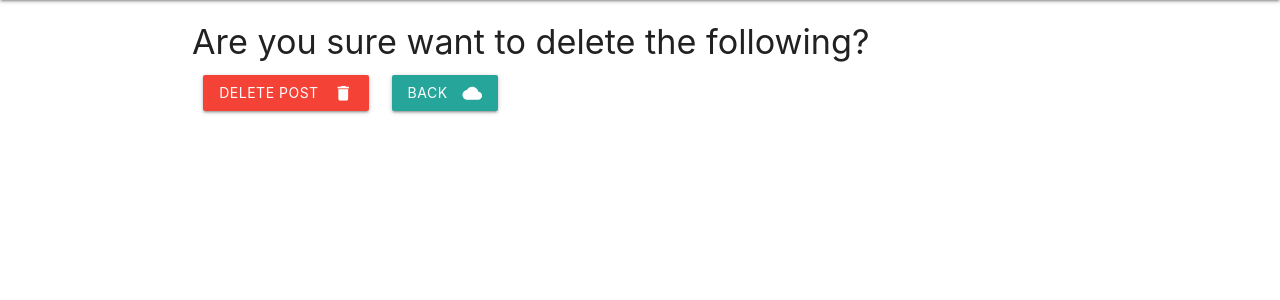
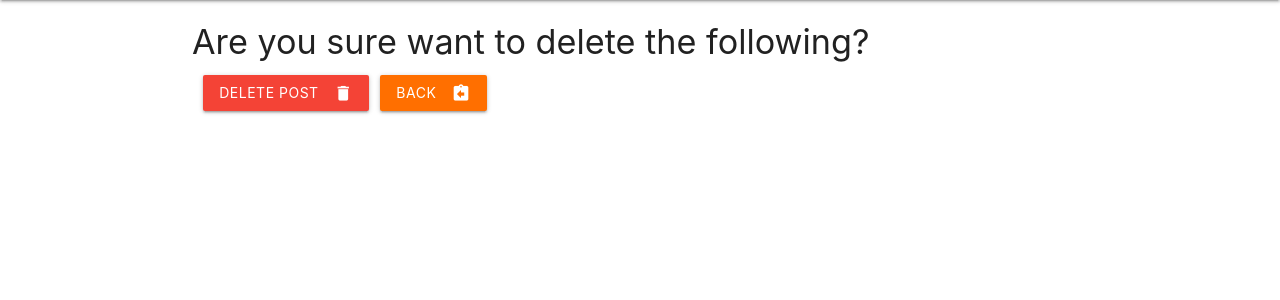
Before and after one commit to dipto0321/draggle_blog, a Django app: a page that uses src/blog/templates/blog_posts/delete.html in a window 1280 px wide. Shown: the part 64-364 px from the top of the page. Run offline with Django 3.2, Linux system fonts and the light colour scheme; a user stored in the database is signed in; tables that the repository leaves empty hold one stand-in row (values such as "Sample post").

Commit message:
Ui design change

```diff
--- a/src/blog/templates/blog_posts/delete.html
+++ b/src/blog/templates/blog_posts/delete.html
@@ -12,8 +12,6 @@
     </button>
     </form>
   </div>
-  <div class="col">
-    <a href="/blog/" class="waves-effect waves-light btn"><i class="material-icons right">cloud</i>Back</a>
-  </div>
+  <a href="/blog/" class="waves-effect waves-light btn amber darken-4"><i class="material-icons right">assignment_return</i>Back</a>
 </div>
 {% endblock %}
```
